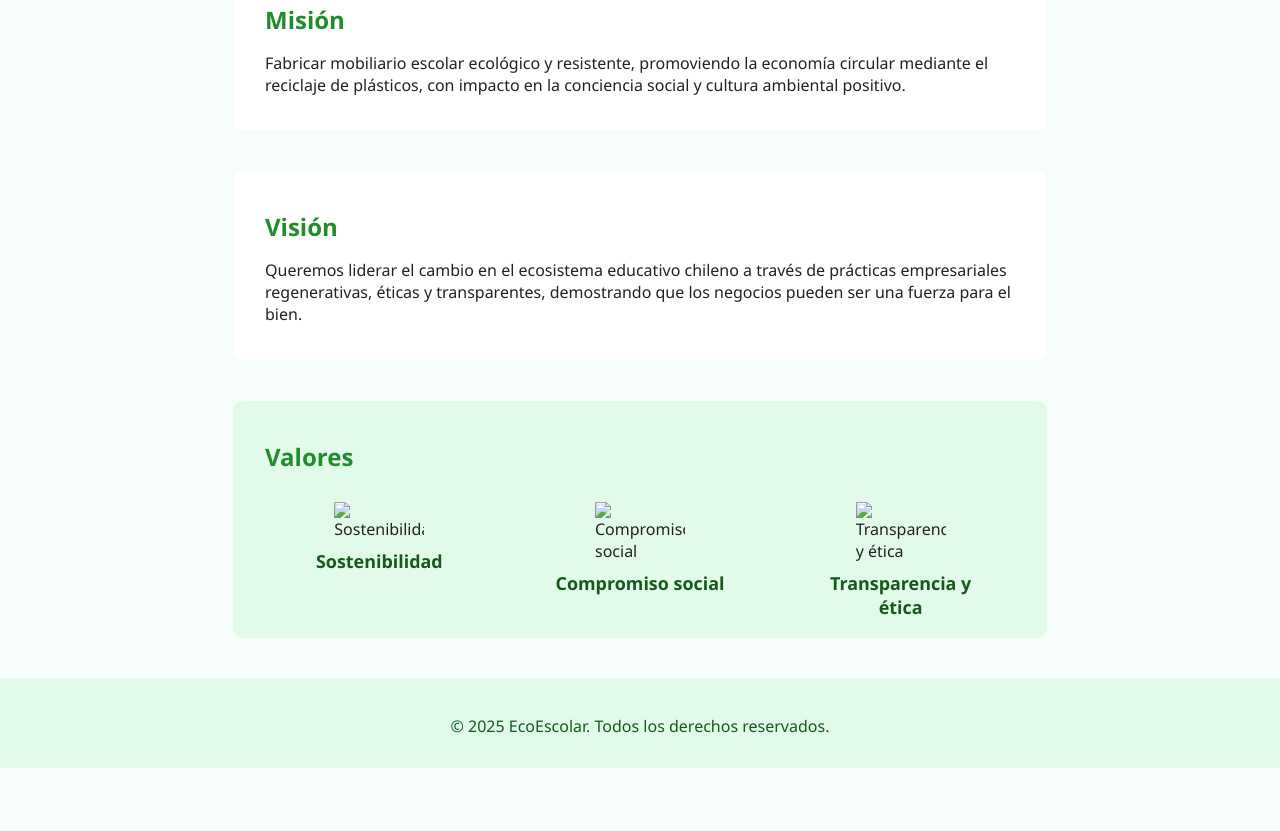
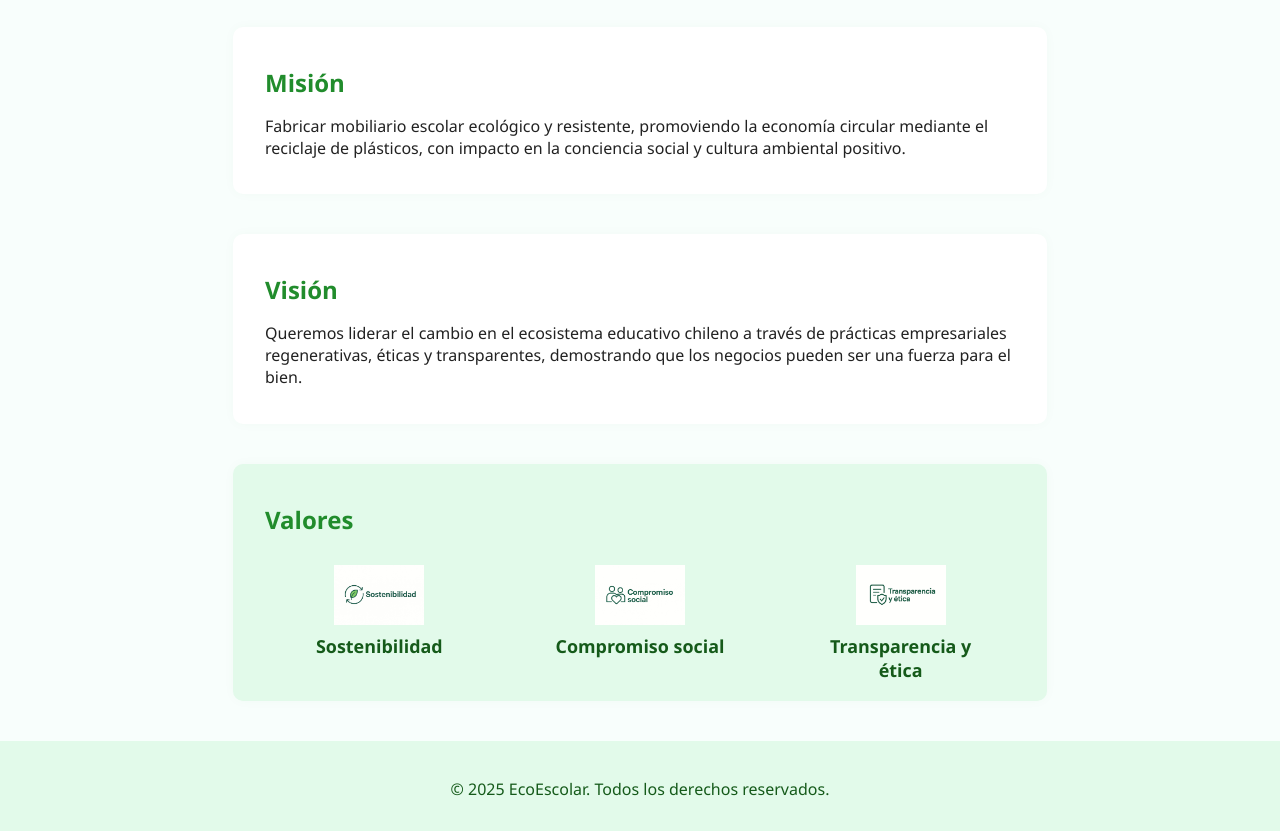
Before and after one commit to alvarogithub2024/EcoEscolar, a plain HTML site: page index.html in a window 1280 px wide. Shown: the part 1101-1932 px from the top of the page. Before the commit the page ends 1869 px from the top, so only its background shows below. Drawn offline with Linux system fonts and the light colour scheme.

Commit message:
Update index.html

```diff
--- a/index.html
+++ b/index.html
@@ -9,7 +9,7 @@
 <body>
   <nav>
     <div class="logo">
-      <img src="logo-ecoescolar.jpeg" alt="EcoEscolar Logo">
+      <img src="img/logo-ecoescolar.jpeg" alt="EcoEscolar Logo">
       <span>EcoEscolar</span>
     </div>
     <ul>
@@ -22,7 +22,7 @@
   </nav>
 
   <header>
-    <img src="logo-ecoescolar.jpeg" alt="EcoEscolar Logo" class="main-logo">
+    <img src="img/logo-ecoescolar.jpeg" alt="EcoEscolar Logo" class="main-logo">
     <h1>EcoEscolar</h1>
     <p class="subtitulo">Muebles Reciclados</p>
   </header>
@@ -62,15 +62,15 @@
     <h2>Valores</h2>
     <div class="valores-grid">
       <div class="valor">
-        <img src="sostenibilidad.jpeg" alt="Sostenibilidad">
+        <img src="img/sostenibilidad.jpeg" alt="Sostenibilidad">
         <span>Sostenibilidad</span>
       </div>
       <div class="valor">
-        <img src="compromiso-social.jpeg" alt="Compromiso social">
+        <img src="img/compromiso-social.jpeg" alt="Compromiso social">
         <span>Compromiso social</span>
       </div>
       <div class="valor">
-        <img src="transparencia-etica.jpeg" alt="Transparencia y ética">
+        <img src="img/transparencia-etica.jpeg" alt="Transparencia y ética">
         <span>Transparencia y ética</span>
       </div>
     </div>
```
